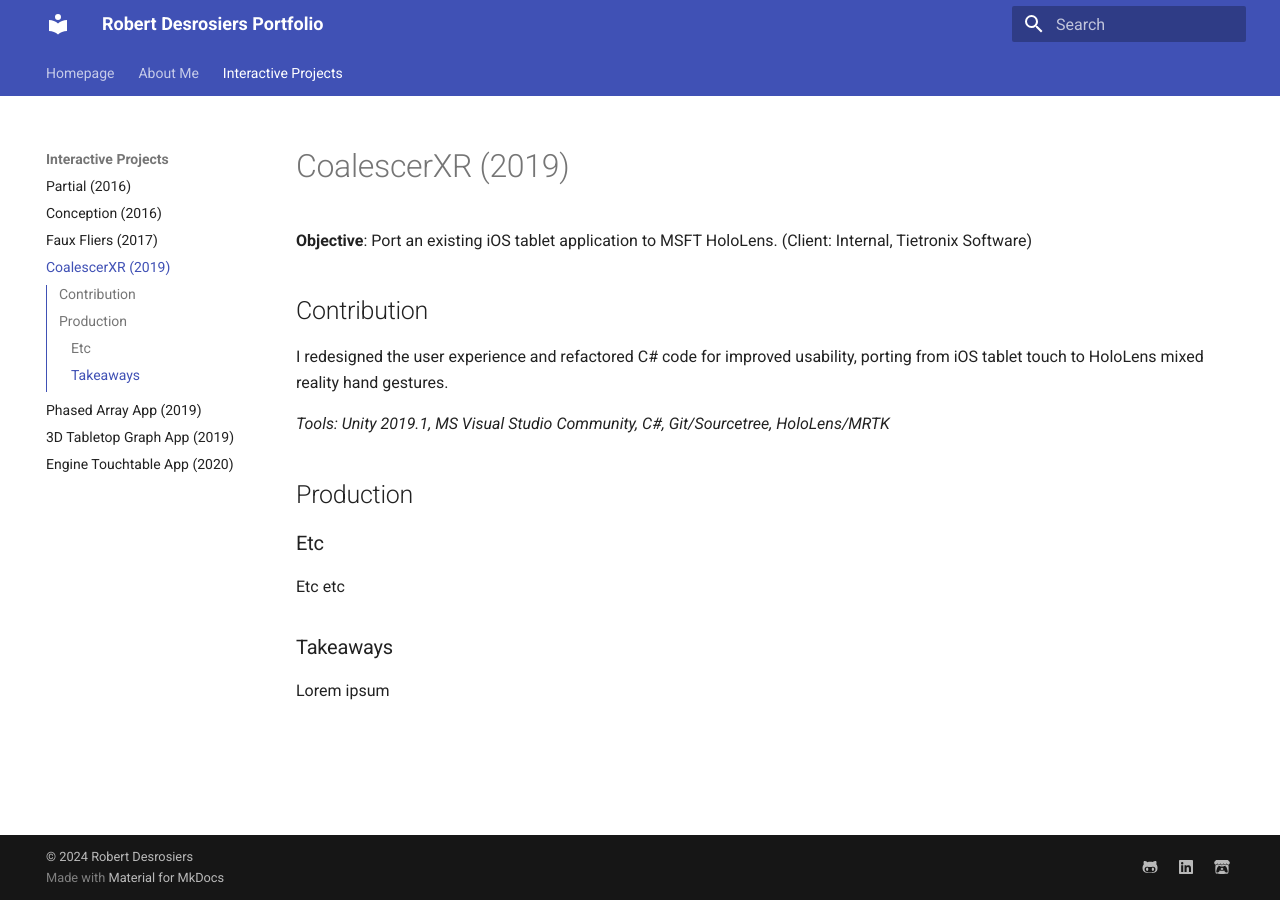
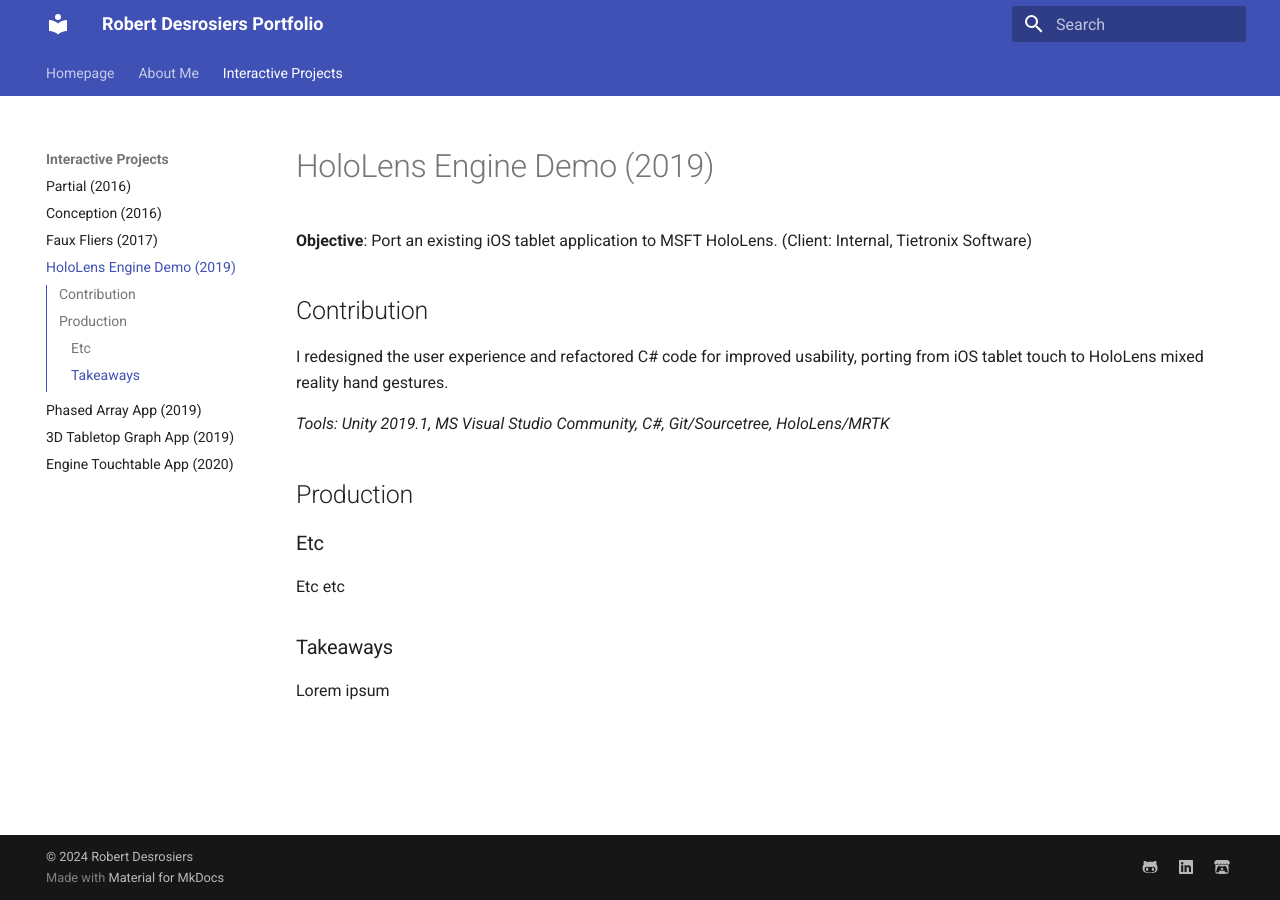
Before and after one commit to robertdrsj/robertdrsj.github.io, an MkDocs documentation site: the page built from docs/Interactive Projects/2019_app_enginedemomr.md, in a window 1280 px wide. Built offline with MkDocs 1.6.1 and Material for MkDocs 9.7.7, drawn with Linux system fonts in a browser that asks for light colours.

Commit message:
Revised name for a project

```diff
--- a/docs/Interactive Projects/2019_app_coalescermr.md
+++ b/docs/Interactive Projects/2019_app_enginedemomr.md
@@ -1,4 +1,4 @@
-# CoalescerXR (2019)
+# HoloLens Engine Demo (2019)
 **Objective**: Port an existing iOS tablet application to MSFT HoloLens. (Client: Internal, Tietronix Software)
 
 ## Contribution
```
